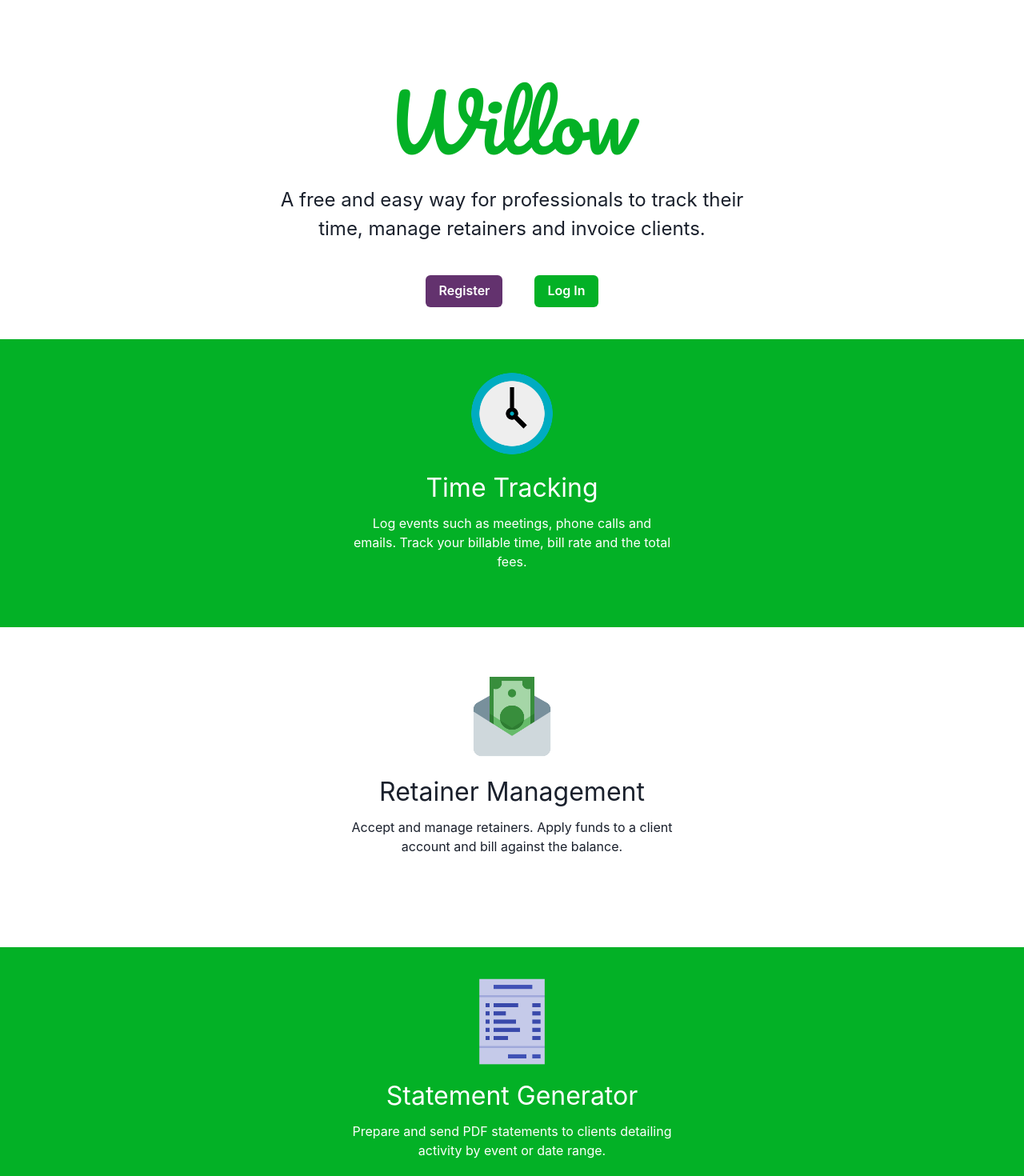
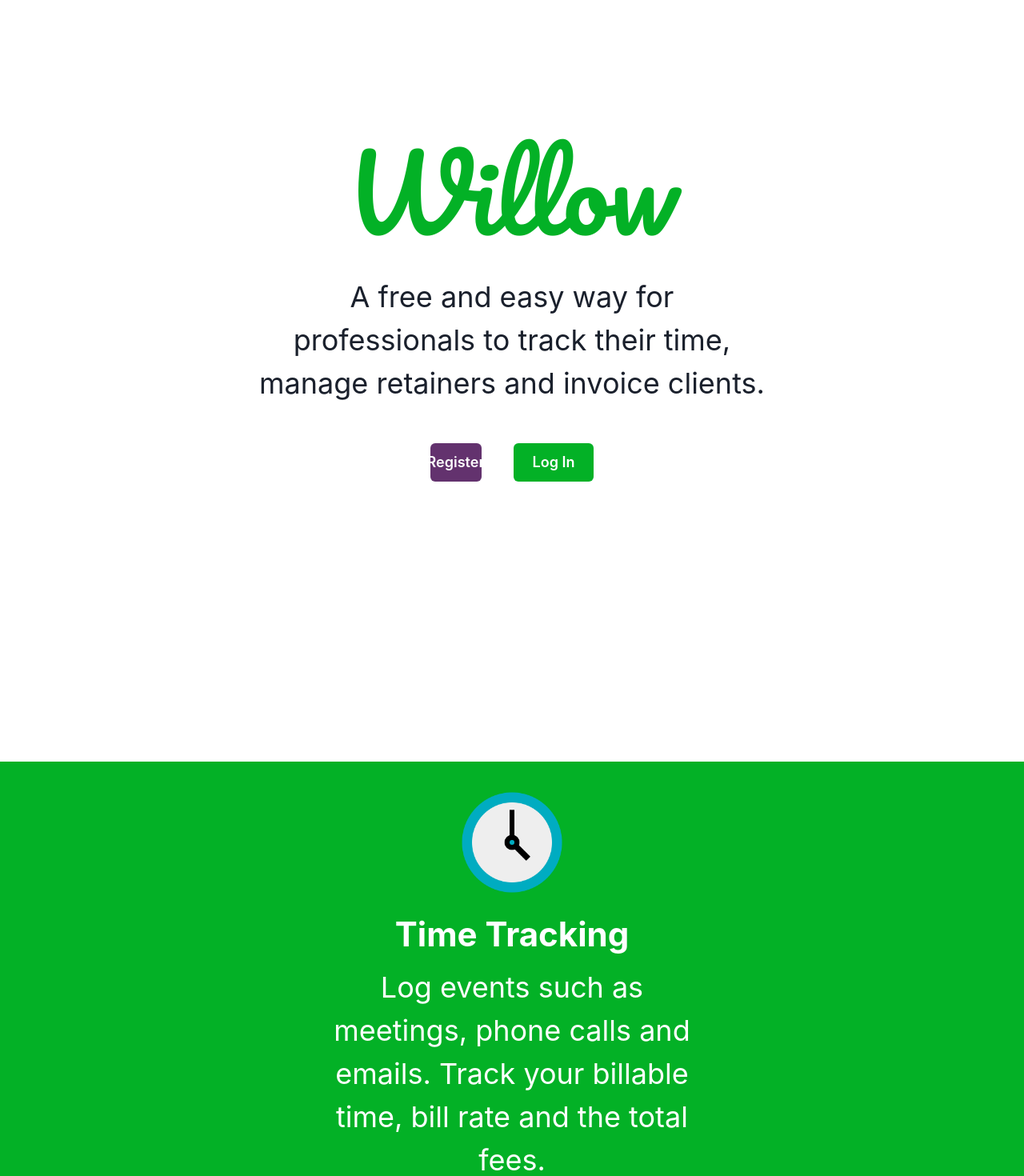
Before and after one commit to mattg1243/willow-client, a React (Vite) app: page /home in a window 1280 px wide. Shown: the top 1470 px of the page at 80% size. Built offline with nearby package versions, Linux system fonts and the light colour scheme.

Commit message:
improved splash page, small styling changes

```diff
--- a/src/components/pages/Splash/Splash.module.css
+++ b/src/components/pages/Splash/Splash.module.css
@@ -1,19 +1,30 @@
 .cont {
   margin-top: 5rem;
   margin-bottom: 5rem;
+  padding: 5vw 0 0 0;
+}
+
+.heading-cont {
+  height: 100vh;
+  margin: auto;
+}
+
+.btn {
+  width: 5vw;
+  font-size: clamp(36px, 1vw, 1000px);
 }
 
 .willow-cursive {
   font-family: 'Pacifico', cursive;
   color: var(--primary);
-  font-size: 6rem;
+  font-size: clamp(42px, 10vw, 1000px);
 }
 
 .sub-heading {
   display: block;
   text-align: center;
   max-width: 50%;
-  font-size: 1.5rem;
+  font-size: clamp(36px, 1vw, 1000px);
 }
 
 .images-stack {
@@ -24,16 +35,31 @@
 
 .image-cont {
   width: 100%;
-  height: clamp(325px, 45vh, 450px);
+  height: clamp(325px, 70vh, 550px);
   padding: 2rem;
   margin: 0;
+  justify-content: center;
+}
+
+.sub-section-heading {
+  font-size: clamp(28px, 6vw, 42px);
+  font-weight: bold;
+}
+
+.sub-section-p {
+  width: clamp(250px, 37%, 600px);
+  font-size: clamp(22px, 5vw, 36px);
 }
 
 .image {
-  width: 10%;
+  width: clamp(150px, 10%, 400px);
 }
 
 @media (max-width: 768px) {
+  .heading-cont {
+    margin-top: 10vh;
+  }
+
   .sub-heading {
     max-width: 80%;
   }
@@ -44,6 +70,7 @@
 
   .image-cont {
     width: 100%;
+    height: 100vh;
     margin: 4rem;
   }
 }
--- a/src/components/pages/Splash/index.tsx
+++ b/src/components/pages/Splash/index.tsx
@@ -5,6 +5,7 @@ import clock from '../../../assets/clock.png';
 import money from '../../../assets/money.png';
 import bill from '../../../assets/bill.png';
 import styles from './Splash.module.css';
+import { color } from 'framer-motion';
 
 export default function SplashPage() {
   useEffect(() => {
@@ -16,18 +17,21 @@ export default function SplashPage() {
   return (
     <>
       <VStack className={styles.cont}>
+        <VStack className={styles['heading-cont']}>
           <h1 className={styles['willow-cursive']}>Willow</h1>
           <h3 className={styles['sub-heading']}>
             A free and easy way for professionals to track their time, manage retainers and invoice clients.
           </h3>
-        <HStack spacing={10} style={{ margin: '2rem' }}>
+          <HStack spacing={10} style={{ padding: 'clamp(24px, 5vh, 100px)' }}>
             <>
               <Button
+                className={styles['btn']}
                 bg="brand.dark.purple"
                 color="white"
                 onClick={() => {
                   navigate('/register');
                 }}
+                size="lg"
               >
                 Register
               </Button>
@@ -37,35 +41,44 @@ export default function SplashPage() {
                 onClick={() => {
                   navigate('/');
                 }}
+                size="lg"
               >
                 Log In
               </Button>
             </>
           </HStack>
+        </VStack>
         <VStack className={styles['images-stack']} spacing={5} direction={window.innerWidth < 768 ? 'column' : 'row'}>
           <VStack className={styles['image-cont']} style={{ background: 'var(--primary)' }}>
             <img className={styles['image']} src={clock} alt="clock" />
-            <h3 style={{ fontSize: '2rem', color: 'white' }}>Time Tracking</h3>
-            <p style={{ width: '33%', height: 'auto', color: 'white' }}>
+            <h3 className={styles['sub-section-heading']} style={{ color: 'white' }}>
+              Time Tracking
+            </h3>
+            <p className={styles['sub-section-p']} style={{ color: 'white' }}>
               Log events such as meetings, phone calls and emails. Track your billable time, bill rate and the total
               fees.
             </p>
           </VStack>
           <VStack className={styles['image-cont']}>
             <img className={styles['image']} src={money} alt="money" />
-            <h3 style={{ fontSize: '2rem' }}>Retainer Management</h3>
-            <p style={{ width: '33%' }}>
+            <h3 className={styles['sub-section-heading']} style={{ color: 'var(--primary)' }}>
+              Retainer Management
+            </h3>
+            <p className={styles['sub-section-p']}>
               Accept and manage retainers. Apply funds to a client account and bill against the balance.
             </p>
           </VStack>
           <VStack className={styles['image-cont']} style={{ background: 'var(--primary)' }}>
             <img className={styles['image']} src={bill} alt="bill" />
-            <h3 style={{ fontSize: '2rem', color: 'white' }}>Statement Generator</h3>
-            <p style={{ width: '33%', color: 'white', marginBottom: '4rem' }}>
+            <h3 className={styles['sub-section-heading']} style={{ color: 'white' }}>
+              Statement Generator
+            </h3>
+            <p className={styles['sub-section-p']} style={{ color: 'white' }}>
               Prepare and send PDF statements to clients detailing activity by event or date range.
             </p>
           </VStack>
-          <h3>Try for free today!</h3>
+          <h3 style={{ margin: '2vh' }}>Try for free today!</h3>
+          <a href="/register">Register Now</a>
         </VStack>
       </VStack>
     </>
--- a/src/index.css
+++ b/src/index.css
@@ -2,4 +2,7 @@
 
 :root {
   --primary: #03b126;
+  --secondary: #63326E;
+  --red: #EC4E20;
+  --blue: #58A4B0;
 }
```
Lines whose indentation alone changed are shown as unchanged.
